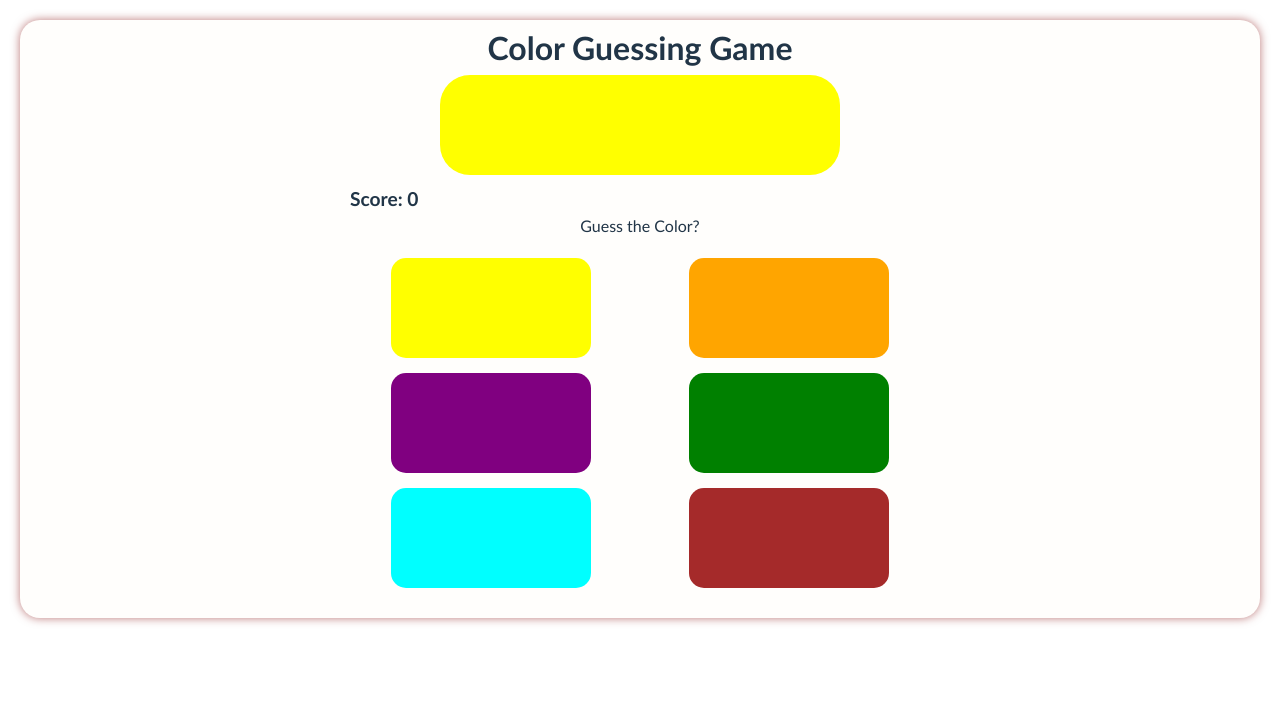
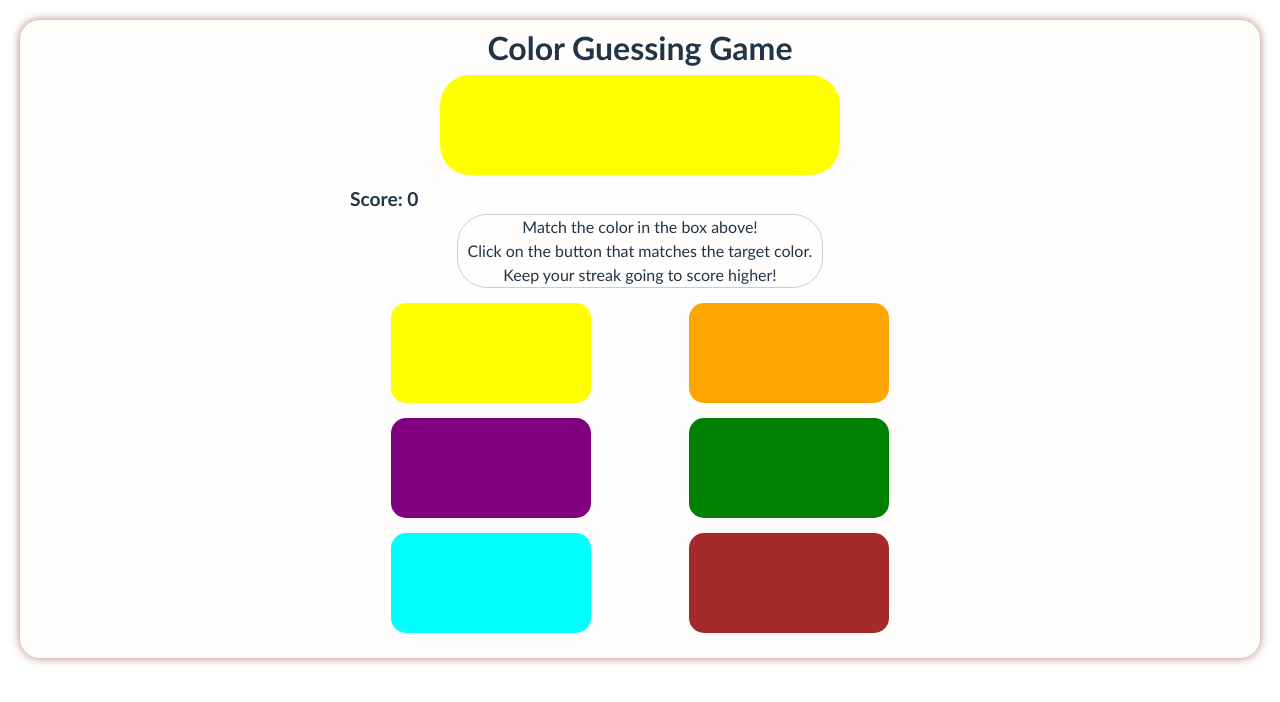
Before and after one commit to Beloved-adetola/colorGame, a React (Vite) app in the folder stage1/: page / in a window 1280 px wide. Shown: the top 702 px of the page. Built offline with nearby package versions, Linux system fonts and the light colour scheme.

Commit message:
Last Commit

```diff
--- a/stage1/src/App.css
+++ b/stage1/src/App.css
@@ -73,12 +73,18 @@ section {
     transform: translateY(0);
   }
 }
+.instructions{
+  text-align: center;
+  border: 1px solid #ccc;
+  padding: 0 10px;
+  border-radius: 30px;
+}
 .options {
   display: flex;
   justify-content: space-around;
   flex-wrap: wrap;
   gap: 15px;
-  margin: 20px 0;
+  margin: 15px 0;
   will-change: opacity, transform;
 }
 .color-option {
@@ -89,12 +95,6 @@ section {
   cursor: pointer;
   transition: opacity var(--animation-duration) ease;
 }
-/* .color-option:disabled {
-  opacity: 0.3;
-  animation: vibrate 0.3s ease;
-  cursor: not-allowed;
-  background-color: var(--color-disabled);
-} */
 @keyframes vibrate {
   0%,
   100% {
@@ -164,7 +164,7 @@ section {
   font-size: 2rem;
   color: #333;
 }
-
+/* Responsive Design for Smaller Screens */
 @media (min-width: 320px) {
   .target-color {
     width: 100%;
@@ -172,7 +172,7 @@ section {
   }
 
   .color-option {
-    width: 120px; /* Smaller buttons for small screens */
+    width: 120px;
     height: 60px;
   }
 
@@ -183,7 +183,7 @@ section {
 
   .gameInfo .score,
   .gameInfo {
-    font-size: 1rem; /* Smaller font size for small screens */
+    font-size: 1rem;
   }
 
   .resultBox {
@@ -193,11 +193,11 @@ section {
   }
 
   .resultBox h2 {
-    font-size: 1.5rem; /* Smaller heading for small screens */
+    font-size: 1.5rem;
   }
 
   .resultBox button {
-    font-size: 0.9rem; /* Smaller button text for small screens */
+    font-size: 0.9rem;
   }
 }
 
--- a/stage1/src/App.tsx
+++ b/stage1/src/App.tsx
@@ -60,29 +60,27 @@ function App() {
     if (color === targetColor) {
       setScore((prevScore) => prevScore + 1);
       setIsClicked(true);
-      setTarget(false);
-      setFade(false);
       setStatusCorrect(true);
       setIsCorrect(true);
       setStatusWrong(false);
       continueGame();
     } else {
       setIsClicked(true);
-      setTarget(false);
       setIsWrong(true);
-      setFade(false);
       setStatusCorrect(false);
       setStatusWrong(true);
       setGameOver(true);
     }
 
     setTimeout(() => {
+      setTarget(false);
       setIsCorrect(false);
       setIsWrong(false);
       setIsClicked(false);
       setStatusCorrect(false);
       setStatusWrong(false);
-    }, 1000);
+      setFade(false);
+    }, 1500);
   };
 
   useEffect(() => {
@@ -132,7 +130,11 @@ function App() {
             )}
           </p>
         </div>
-        <p data-testid="gameInstructions">Guess the Color?</p>
+        <p className="instructions" data-testid="gameInstructions">
+          Match the color in the box above! <br />
+          Click on the button that matches the target color. <br />
+          Keep your streak going to score higher!
+        </p>
         <div className={`options ${fade ? "fade" : ""}`}>
           {colorOption.map((color) => (
             <button
@@ -140,20 +142,12 @@ function App() {
               data-testid="colorOption"
               aria-label={`select color ${color}`}
               key={color}
-              // disabled={isClicked === true}
               className="color-option"
               style={{ backgroundColor: color }}
               onClick={() => handleGuess(color)}
             ></button>
           ))}
         </div>
-        {/* <button
-          type="button"
-          disabled={gameOver === true || isClicked === false}
-          onClick={continueGame}
-        >
-          Next Round
-        </button> */}
       </div>
 
       {gameOver && (
```
